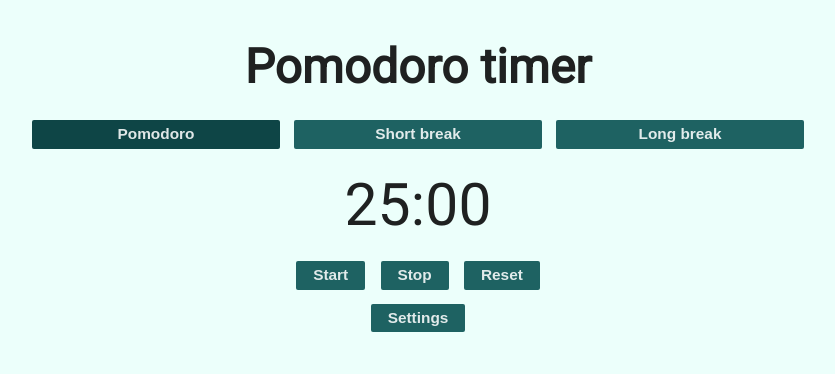
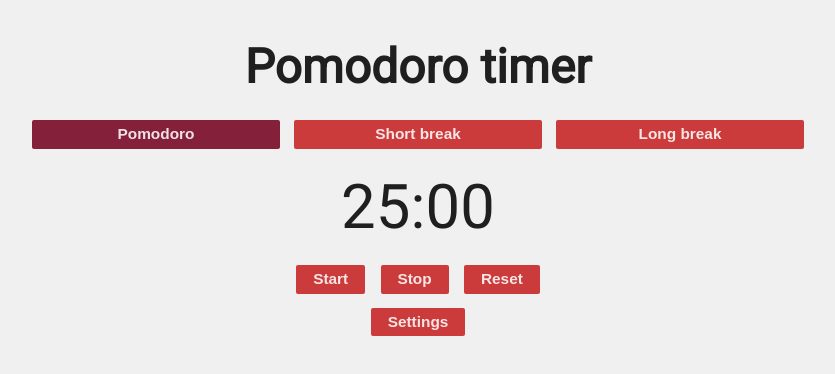
Before and after one commit to hommat/pomodoro, a React app: page / in a window 1280 px wide. Shown: the top 374 px of the page, without its empty margins (222-1057 px from the left). Built offline with nearby package versions, Linux system fonts and the light colour scheme.

Commit message:
Change styles

```diff
--- a/src/components/settings/Settings.style.ts
+++ b/src/components/settings/Settings.style.ts
@@ -23,7 +23,7 @@ export const SOverlay = styled.div`
   top: 0;
   width: 100%;
   height: 100vh;
-  background: rgba(0, 0, 0, 0.87);
+  background: ${(p) => p.theme.color.textDark};
   display: flex;
   align-items: center;
   justify-content: center;
@@ -63,7 +63,7 @@ export const SInput = styled.input<InputProps>`
   border-width: 1px;
   border-style: solid;
   border-color: ${(p) => (p.error ? 'red' : '#a2a2a2')};
-  transition: 0.4s;
+  transition: ${(p) => p.theme.transition.default};
   outline: none;
 
   &:hover {
--- a/src/components/timer/TimerText.style.ts
+++ b/src/components/timer/TimerText.style.ts
@@ -1,5 +1,5 @@
 import { styled } from '../../styles/theme';
 
 export const STimerText = styled.p`
-  font-size: 4.2em;
+  font-size: 4.4em;
 `;
--- a/src/styles/shared.ts
+++ b/src/styles/shared.ts
@@ -11,7 +11,7 @@ export const buttonStyles = css`
   background: ${(p: ThemeProps) => p.theme.color.primary};
   color: rgba(255, 255, 255, 0.87);
   outline: none;
-  transition: 0.4s;
+  transition: ${(p: ThemeProps) => p.theme.transition.default};
 
   &:focus {
     background: ${(p: ThemeProps) => p.theme.color.primaryDark};
--- a/src/styles/theme.ts
+++ b/src/styles/theme.ts
@@ -2,11 +2,14 @@ import baseStyled, { ThemedStyledInterface } from 'styled-components';
 
 export const theme = {
   color: {
-    background: '#ecfffb',
-    primary: '#1e6262',
-    primaryDark: '#0e4546',
+    background: '#f0f0f0',
+    primary: '#cb3b3b',
+    primaryDark: '#85203b',
     textDark: 'rgba(0, 0, 0, 0.87)',
     textLight: 'rgba(255, 255, 255, 0.87)'
+  },
+  transition: {
+    default: '0.3s'
   }
 };
 export type Theme = typeof theme;
```
